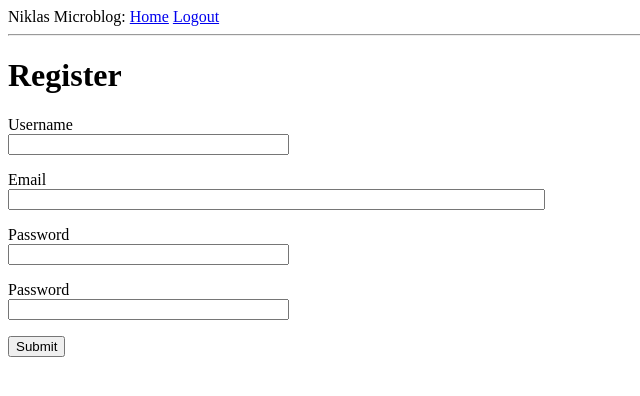
After one commit to niklasden/microblog-flask, a Python web app: template app/templates/register.html in a window 1280 px wide. The commit adds this page. Shown: the top 396 px of the page, without its empty margins (0-640 px from the left). Run offline with Jinja, Linux system fonts and the light colour scheme; the template is opened without the code that fills it: most values are stand-ins (such as "Sample title", 1, 10 or a date in 2020); form fields are guessed from the names that the template uses.

Commit message:
Finished Part 5 of the Tutorial: User Logins are now possible, routes are protected and there is a new site for registering as a user. Next Part is Part 6 of the tutorial

```diff
--- a/app/__init__.py
+++ b/app/__init__.py
@@ -2,9 +2,14 @@ from flask import Flask
 from config import Config
 from flask_sqlalchemy import SQLAlchemy
 from flask_migrate import Migrate
+from flask_login import LoginManager
 
 app = Flask(__name__)
 app.config.from_object(Config)
+
+login = LoginManager(app)
+login.login_view = 'login'
+
 db = SQLAlchemy(app)
 migrate = Migrate(app, db)
 
--- a/app/templates/base.html
+++ b/app/templates/base.html
@@ -9,7 +9,11 @@
 <body>
 <div>Niklas Microblog:
     <a href="{{ url_for('index') }}">Home</a>
+    {% if current_user.is_anonymous %}
     <a href="{{ url_for('login') }}">Login</a>
+    {% else %}
+    <a href="{{ url_for('logout') }}">Logout</a>
+    {% endif %}
 </div>
 <hr>
 {% with messages = get_flashed_messages() %}
--- a/app/templates/index.html
+++ b/app/templates/index.html
@@ -1,7 +1,7 @@
 {% extends "base.html" %}
 
 {% block content %}
-<h1>Hi, {{ user.username }}!</h1>
+<h1>Hi, {{ current_user.username }}!</h1>
 {% for post in posts %}
 <div><p>{{ post.author.username }} says: <b>{{ post.body }}</b></p></div>
 {% endfor %}
--- a/app/templates/login.html
+++ b/app/templates/login.html
@@ -1,6 +1,7 @@
 {% extends "base.html" %}
 
 {% block content %}
+<p>New User? <a href="{{ url_for('register') }}">Click to Register!</a></p>
 <h1>Sign in</h1>
 <form action="" method="post" novalidate>
     {{ form.hidden_tag() }}
--- /dev/null
+++ b/app/templates/register.html
@@ -0,0 +1,37 @@
+{% extends "base.html" %}
+
+{% block content %}
+<h1>Register</h1>
+<form action="" method="post">
+    {{ form.hidden_tag() }}
+    <p>
+        {{ form.username.label }}<br>
+        {{ form.username(size=32) }}<br>
+        {% for error in form.username.errors %}
+        <span style="color: red;">[{{ error }}]</span>
+        {% endfor %}
+    </p>
+    <p>
+        {{ form.email.label }}<br>
+        {{ form.email(size=64) }}<br>
+        {% for error in form.email.errors %}
+        <span style="color: red;">[{{ error }}]</span>
+        {% endfor %}
+    </p>
+    <p>
+        {{ form.password.label }}<br>
+        {{ form.password(size=32) }}<br>
+        {% for error in form.password.errors %}
+        <span style="color: red;">[{{ error }}]</span>
+        {% endfor %}
+    </p>
+    <p>
+        {{ form.password2.label }}<br>
+        {{ form.password2(size=32) }}<br>
+        {% for error in form.password2.errors %}
+        <span style="color: red;">[{{ error }}]</span>
+        {% endfor %}
+    </p>
+    <p>{{ form.submit() }}</p>
+</form>
+{% endblock %}
```
Also changed, not shown: app/forms.py (+20 -1 lines), app/routes.py (+44 -11 lines).
